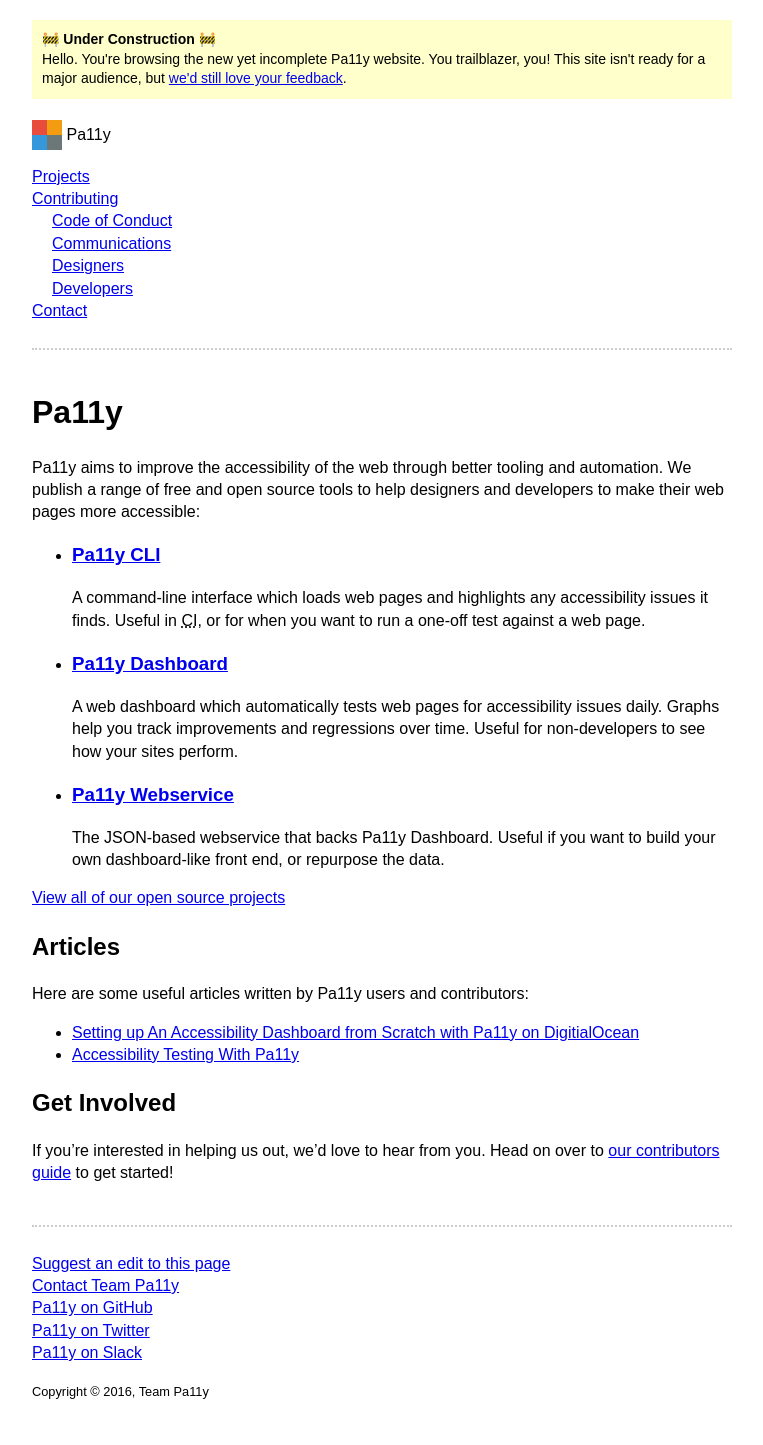
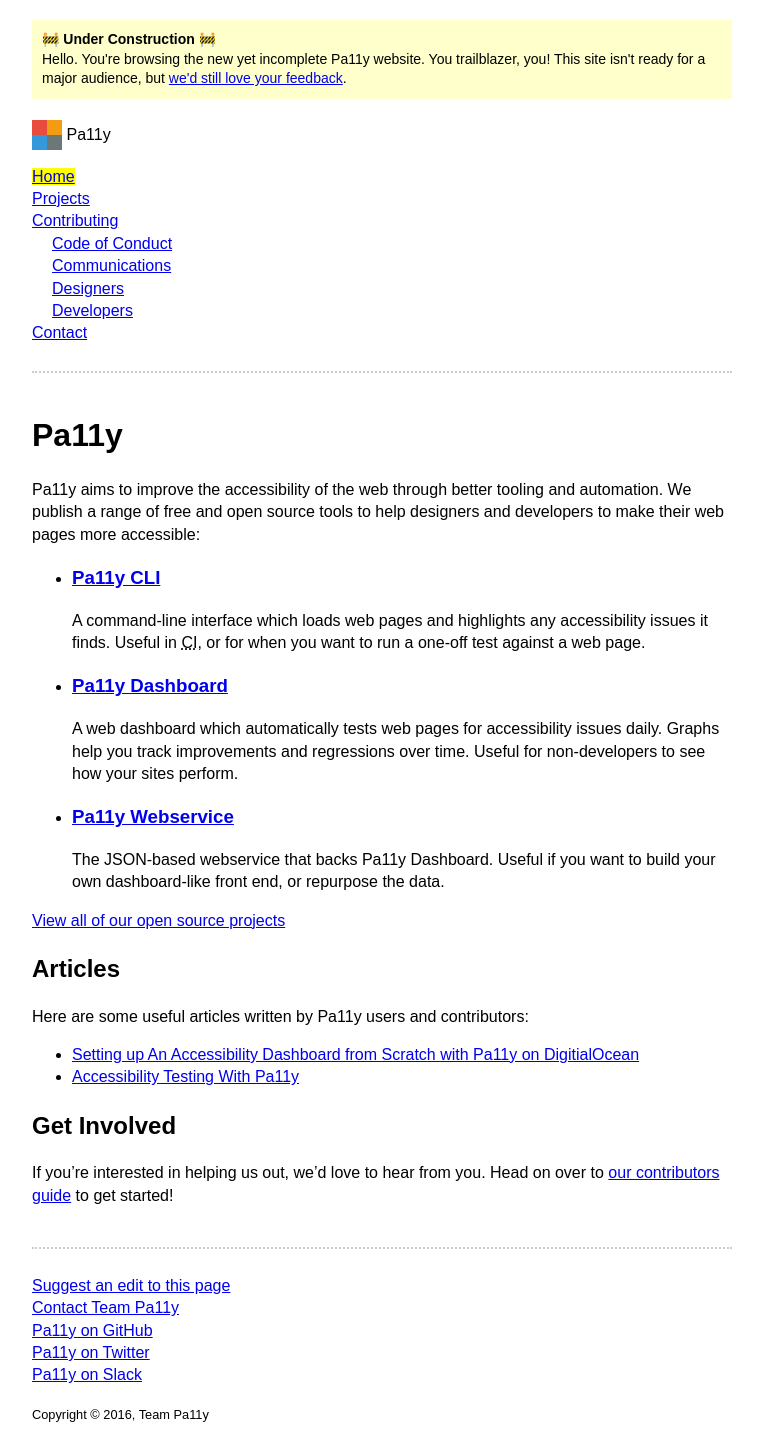
Before and after one commit to pa11y/pa11y.github.io, a Jekyll site: the page built from pages/home.md, in a window 1280 px wide. Shown: the whole page, without its empty margins (258-1021 px from the left). Built offline with Jekyll 4.4.1, drawn with Linux system fonts in a browser that asks for light colours; emoji names are drawn with the system emoji font; before the commit the page ends 1423 px from its top, so only the background shows below that.

Commit message:
Add "home" to the nav

```diff
--- a/_includes/header.html
+++ b/_includes/header.html
@@ -17,6 +17,12 @@
 
 	<nav role="navigation">
 		<ul class="site-navigation">
+
+			<li class="site-navigation__item {% if page.url == '/' %}site-navigation__item--current{% endif %}">
+				<a href="/">
+					Home
+				</a>
+			</li>
 
 			<li class="site-navigation__item {% if page.url == '/projects/' %}site-navigation__item--current{% endif %}">
 				<a href="/projects/">
```
